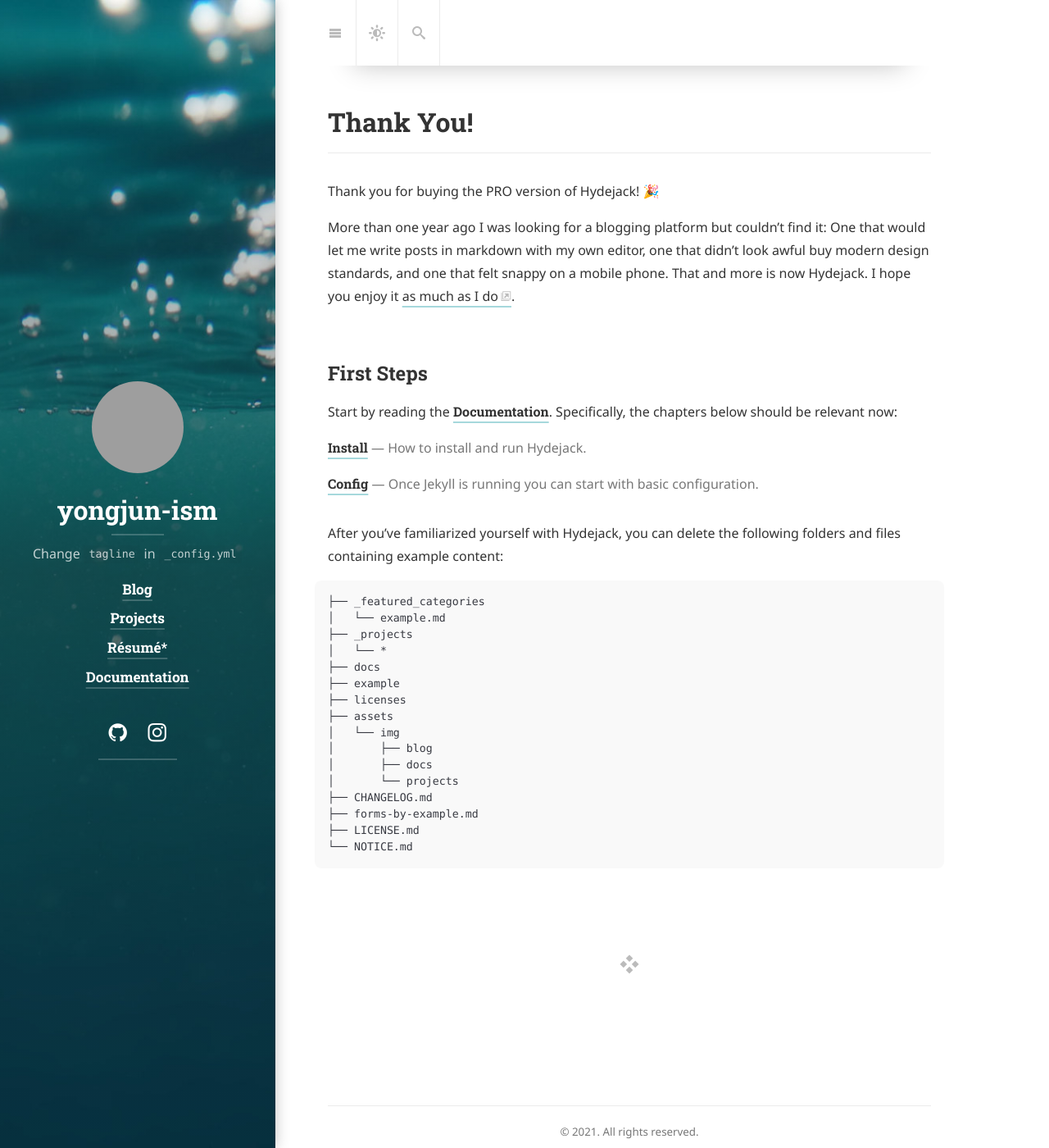
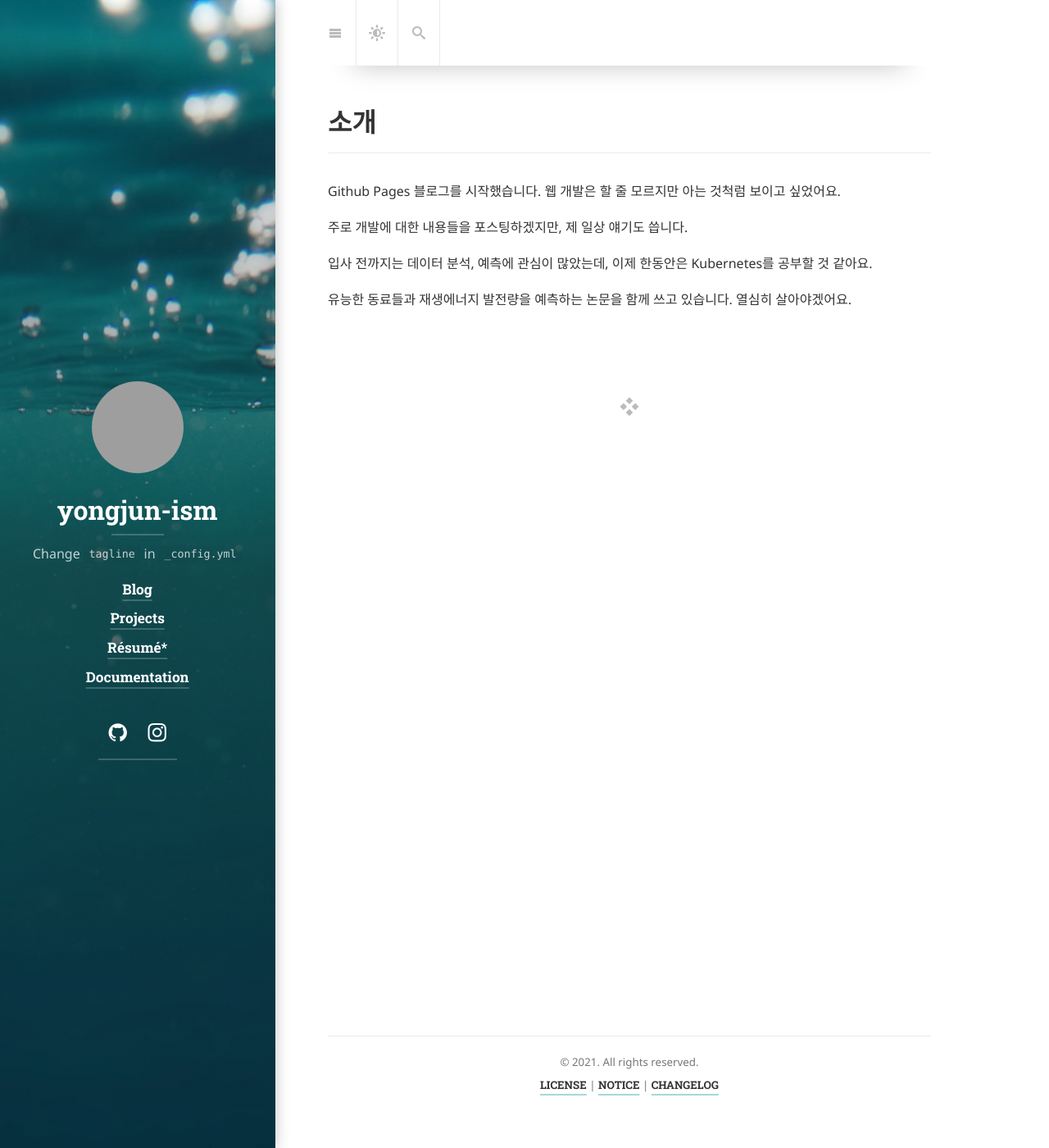
Before and after one commit to yongjunism/yongjunism.github.io, a Jekyll site: the page built from index.md, in a window 1280 px wide and 1400 px high. Shown: the whole window at 82% size. Built offline with Jekyll 4.4.1, drawn with Linux system fonts in a browser that asks for light colours; cached includes are drawn as plain includes; nearby versions of some CDN libraries; some web fonts are replaced; library files that are not in the unit come from our copies; grey boxes are pictures that could not be loaded.

Commit message:
Update index.md

```diff
--- a/index.md
+++ b/index.md
@@ -1,17 +1,19 @@
 ---
 layout: page
-title: Thank You!
+title: 소개
 sitemap: false
 ---
 
-Thank you for buying the PRO version of Hydejack! 🎉
+Github Pages 블로그를 시작했습니다. 웹 개발은 할 줄 모르지만 아는 것척럼 보이고 싶었어요.
 
-More than one year ago I was looking for a blogging platform but couldn't find it:
-One that would let me write posts in markdown with my own editor,
-one that didn't look awful buy modern design standards, and one that felt snappy on a mobile phone.
-That and more is now Hydejack. I hope you enjoy it [as much as I do](https://qwtel.com/).
+주로 개발에 대한 내용들을 포스팅하겠지만, 제 일상 얘기도 씁니다.
 
-## First Steps
+
+입사 전까지는 데이터 분석, 예측에 관심이 많았는데, 이제 한동안은 Kubernetes를 공부할 것 같아요.
+
+유능한 동료들과 재생에너지 발전량을 예측하는 논문을 함께 쓰고 있습니다. 열심히 살아야겠어요.
+
+<!-- ## First Steps
 Start by reading the [Documentation]{:.heading.flip-title}.
 Specifically, the chapters below should be relevant now:
 
@@ -44,4 +46,4 @@
 [documentation]: docs/README.md
 [install]: docs/install.md
 [upgrade]: docs/upgrade.md
-[config]: docs/config.md
+[config]: docs/config.md -->
```
